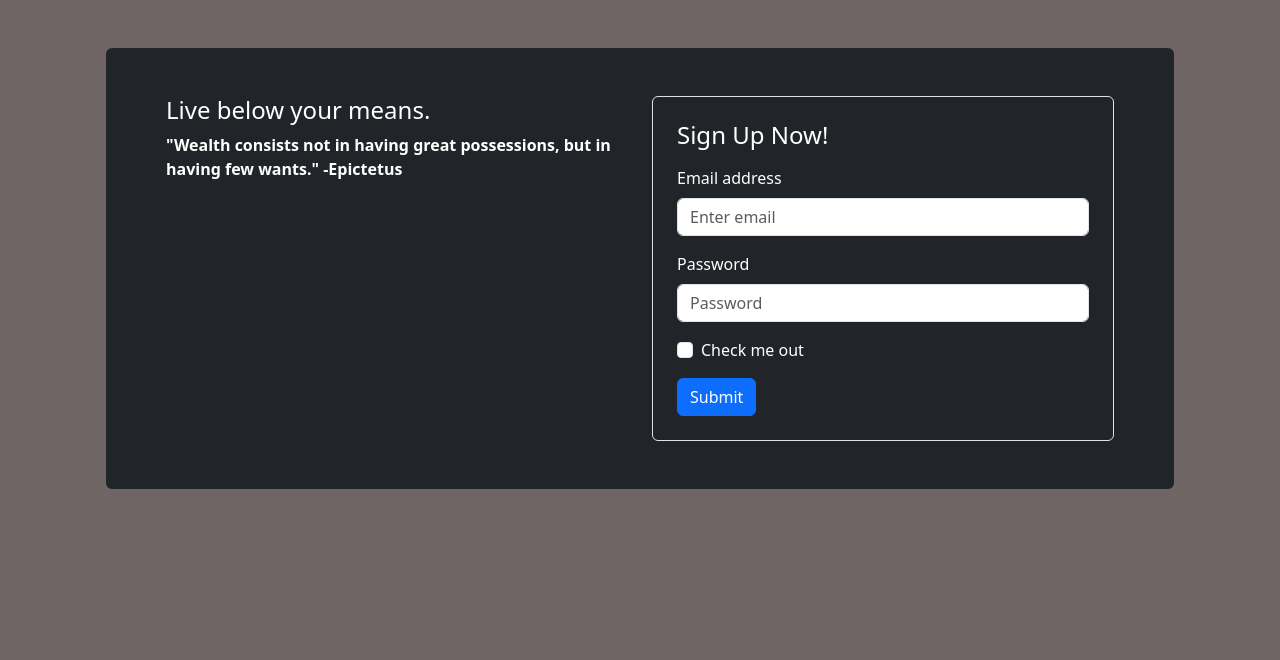
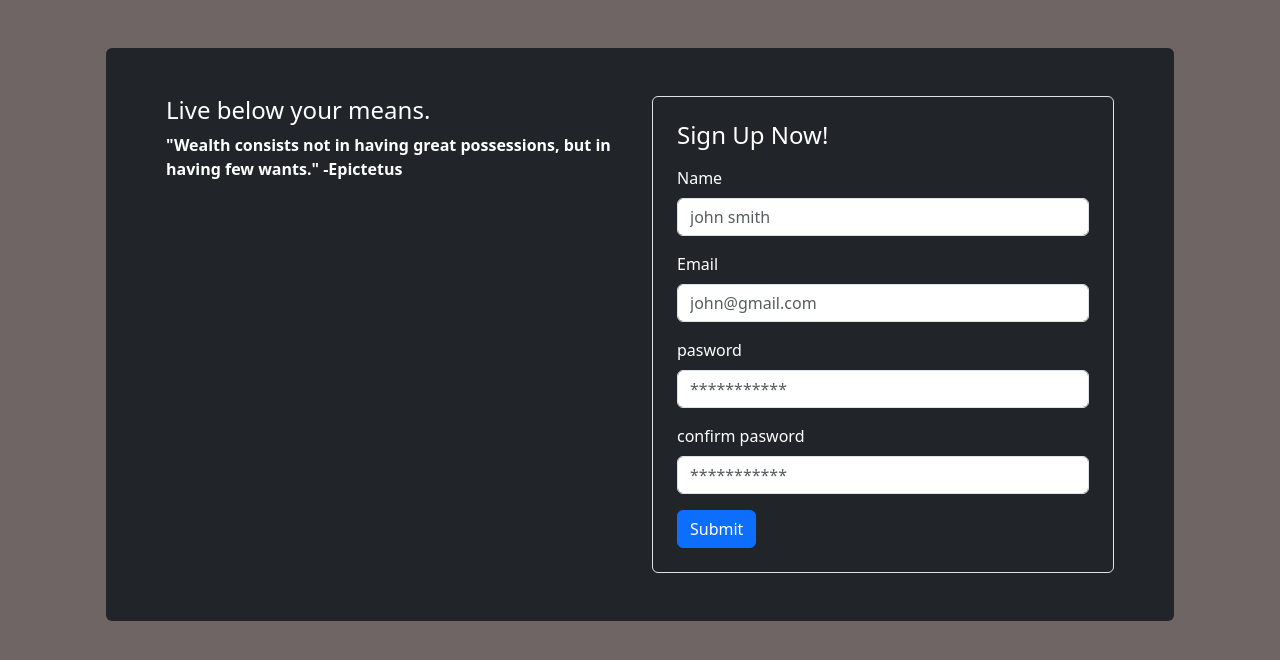
Before and after one commit to bhaskarajmeera/fiinancetrackerui, a React (Vite) app: page /signup in a window 1280 px wide. Shown: the top 660 px of the page. Built offline with nearby package versions, Linux system fonts and the light colour scheme.

Commit message:
feat(signup): implement complete sign‑up form with input fields and UI styling

```diff
--- /dev/null
+++ b/src/components/CustomInput.jsx
@@ -0,0 +1,12 @@
+import React from 'react'
+
+import Form from 'react-bootstrap/Form';
+
+export const CustomInput = ({label,...rest}) => {
+  return (
+    <Form.Group className="mb-3" controlId="formBasicEmail">
+        <Form.Label>{label}</Form.Label>
+        <Form.Control {...rest} />
+      </Form.Group>
+  )
+}
--- a/src/components/SignUpForm.jsx
+++ b/src/components/SignUpForm.jsx
@@ -1,28 +1,66 @@
-import React from 'react'
+import React, { useState } from 'react'
 import Button from 'react-bootstrap/Button';
 import Form from 'react-bootstrap/Form';
+import { CustomInput } from './CustomInput.jsx';
+import { toast } from "react-toastify";
 
 export const SignUpForm = () => {
+const [form,setForm] =useState({});
+
+  const fields =[
+  {   label:"Name",
+      placeholder:"john smith",
+      required:true,
+      type:"text",
+      name:"name"
+  },
+  {   label:"Email",
+      placeholder:"john@gmail.com",
+      required:true,
+      type:"email",
+      name:"email"
+  },
+  {   label:"pasword",
+      placeholder:"***********",
+      required:true,
+      type:"password",
+      name:"password"
+  },
+   {label:"confirm pasword",
+      placeholder:"***********",
+      required:true,
+      type:"password",
+      name:"confirm password"
+  },
+
+]
+
+const handleOnChange=(e)=>{
+  const {name,value}=e.target;
+  console.log(name,value);
+  setForm({...Form,[name]:value,})
+}
+
+const handleOnSubmit=(e)=>{
+  e.preventDefault();
+  const {confirmPassword,...rest}=form;
+  if(confirmPassword!==rest.password){return toast.error("password do not matched")}
+  console.log(form);
+}
   return (
-    <Form className='p-4 border rounded'>
+    <div className='p-4 border rounded'>
         <h4 className="mb-3">Sign Up Now!</h4>
-      <Form.Group className="mb-3" controlId="formBasicEmail">
-        <Form.Label>Email address</Form.Label>
-        <Form.Control type="email" placeholder="Enter email" />
+        <Form >
+        {fields.map((input)=><CustomInput key={input.name}{...input}onChange={handleOnChange}/>)
 
-      </Form.Group>
-
-      <Form.Group className="mb-3" controlId="formBasicPassword">
-        <Form.Label>Password</Form.Label>
-        <Form.Control type="password" placeholder="Password" />
-      </Form.Group>
-      <Form.Group className="mb-3" controlId="formBasicCheckbox">
-        <Form.Check type="checkbox" label="Check me out" />
-      </Form.Group>
+        }
       <Button variant="primary" type="submit">
         Submit
       </Button>
     </Form>
+
+    </div>
+
   )
 }
 export default SignUpForm;
--- a/src/pages/SignUp.jsx
+++ b/src/pages/SignUp.jsx
@@ -15,10 +15,10 @@ const SignUp =() => {
   return (
     <Container className='p-5'                                  >
     <Row  className='bg-dark p-5 rounded'>
-    <Col>
+    <Col md={6}>
     <FinancialTips/>{""}
-    </Col>
-    <Col>
+    </Col >
+    <Col md={6}>
     <SignUpForm/>{""}
     </Col>
 
```
